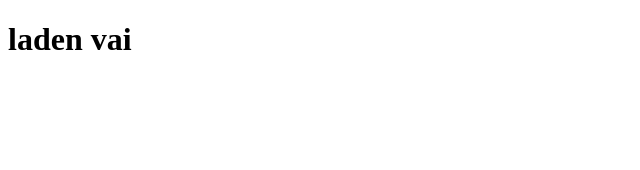
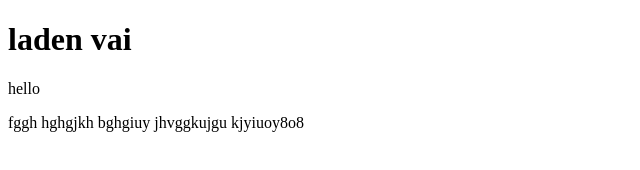
Before and after one commit to mdladen99/assignment-01, a plain HTML site: page index.html in a window 1280 px wide. Shown: the whole page, without its empty margins (0-640 px from the left). Drawn offline with Linux system fonts and the light colour scheme.

Commit message:
ptag-added

```diff
--- a/index.html
+++ b/index.html
@@ -10,6 +10,8 @@
 <header>
 
     <h1> laden vai</h1>
+    <p> hello </p>
+    <p>fggh hghgjkh  bghgiuy jhvggkujgu kjyiuoy8o8</p>
 
 </header>
 
```
